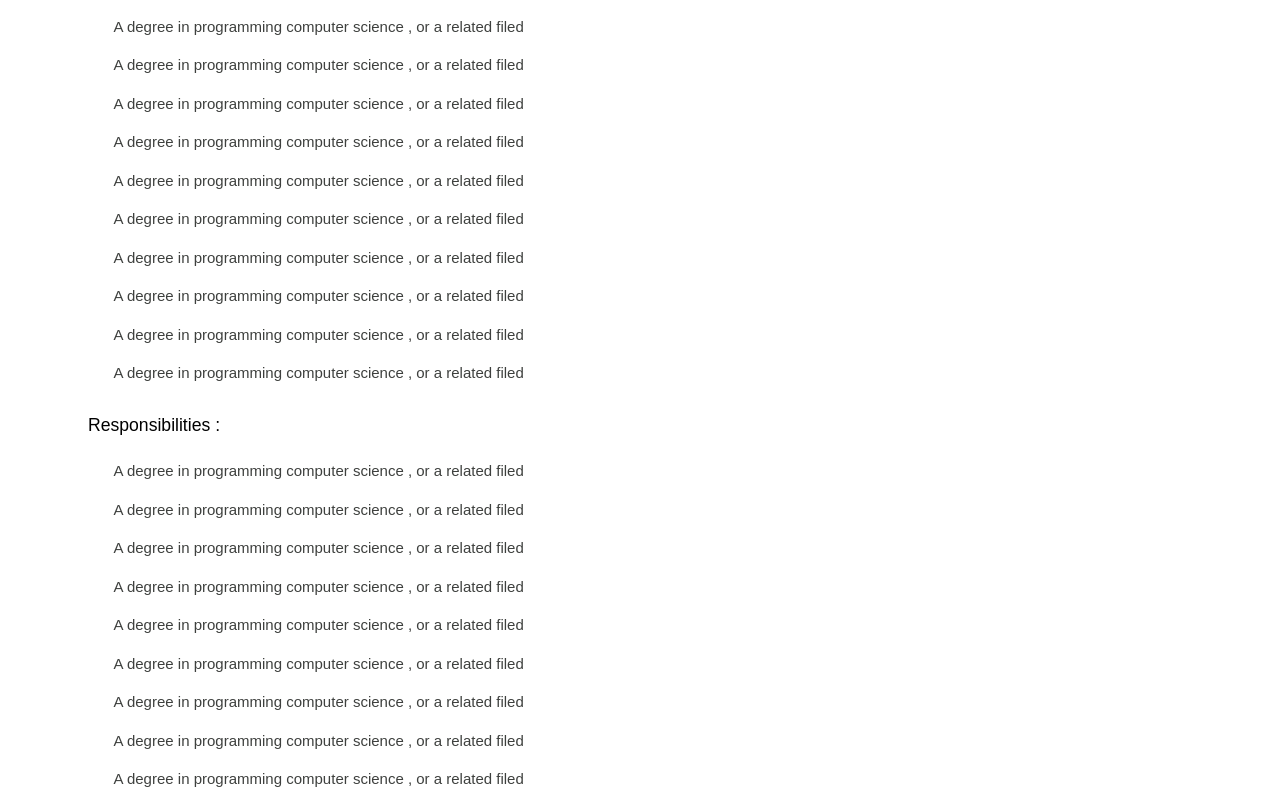
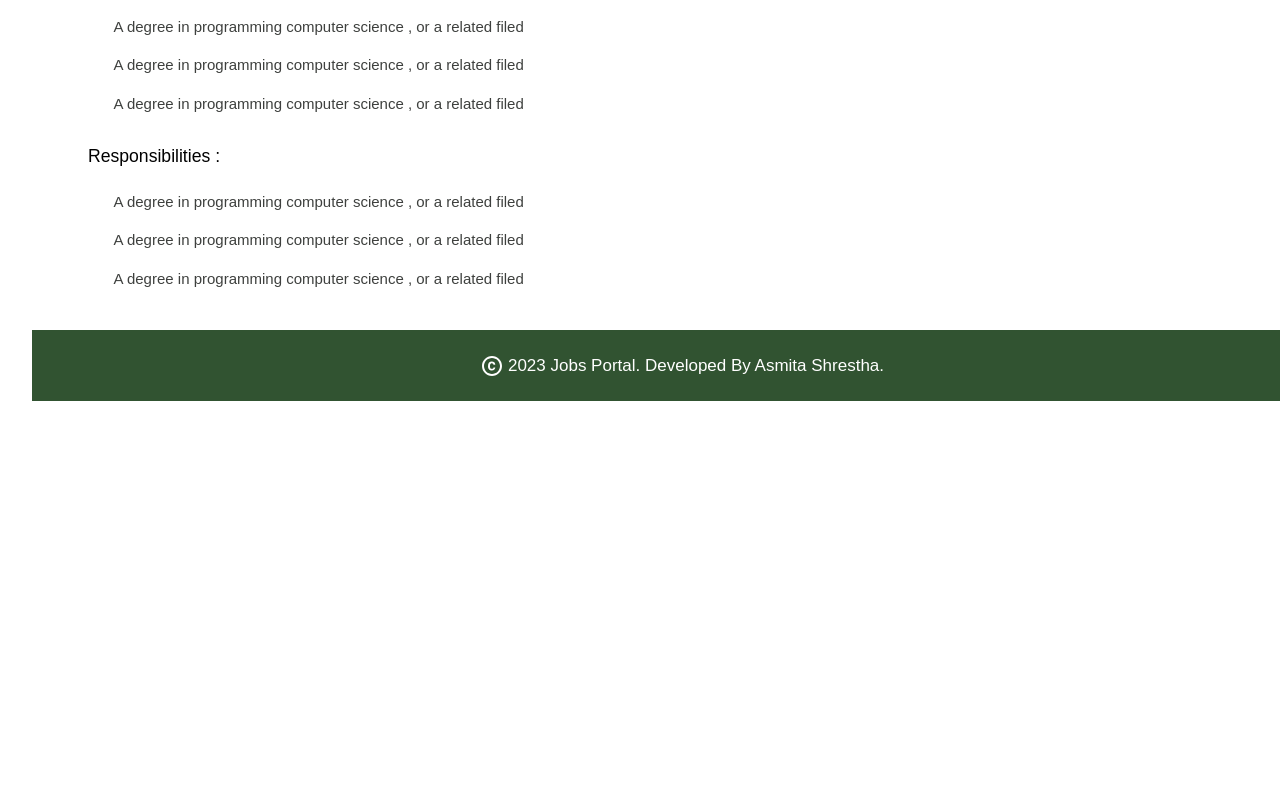
Before and after one commit to asmitashrestha/Employment_Website, a React (Vite) app: page /viewdetails in a window 1280 px wide. Shown: the part 740-1540 px from the top of the page. After the commit the page ends 1173 px from the top, so only its background shows below. Built offline with nearby package versions, Linux system fonts and the light colour scheme.

Commit message:
final ui

```diff
--- a/src/components/Viewdetails/Jobdesc.jsx
+++ b/src/components/Viewdetails/Jobdesc.jsx
@@ -46,13 +46,6 @@ const Jobdesc = ({edu,exp,explen,location,deadline,salary}) => {
                 <li>A degree in programming computer science , or a related filed </li>
                 <li>A degree in programming computer science , or a related filed</li>
                 <li>A degree in programming computer science , or a related filed</li>
-                <li>A degree in programming computer science , or a related filed</li>
-                <li>A degree in programming computer science , or a related filed</li>
-                <li>A degree in programming computer science , or a related filed</li>
-                <li>A degree in programming computer science , or a related filed</li>
-                <li>A degree in programming computer science , or a related filed</li>
-                <li>A degree in programming computer science , or a related filed</li>
-                <li>A degree in programming computer science , or a related filed</li>
             </ul>
         </div>
 
@@ -61,13 +54,6 @@ const Jobdesc = ({edu,exp,explen,location,deadline,salary}) => {
             <div className="responsibility">
             <ul>
                 <li>A degree in programming computer science , or a related filed </li>
-                <li>A degree in programming computer science , or a related filed</li>
-                <li>A degree in programming computer science , or a related filed</li>
-                <li>A degree in programming computer science , or a related filed</li>
-                <li>A degree in programming computer science , or a related filed</li>
-                <li>A degree in programming computer science , or a related filed</li>
-                <li>A degree in programming computer science , or a related filed</li>
-                <li>A degree in programming computer science , or a related filed</li>
                 <li>A degree in programming computer science , or a related filed</li>
                 <li>A degree in programming computer science , or a related filed</li>
             </ul>
--- a/src/index.css
+++ b/src/index.css
@@ -18,7 +18,6 @@
   margin-left: 0.9rem;
   text-align: center;
   padding: 0;
-
 }
 
 .navbar{
@@ -111,7 +110,7 @@
   width:6.5rem;
   border-radius: 0.5rem;
   border: none;
-  background-color:  rgb(48, 96, 48);
+  background-color: rgb(49, 83, 49);
   color: white;
   font-weight: 700;
   font-size: 1rem;
@@ -217,7 +216,9 @@
 .pop-list{
   padding-top: 50px;
   position: relative;
-  display: block;
+  display: grid;
+  grid-template-columns: repeat(2,1fr);
+  width:1220px;
   margin-top:18px;
   height: 130px;
   border: 1px solid rgb(182, 171, 171);
@@ -229,14 +230,14 @@
   position: absolute;
   left: 0;
   top: 25px;
-  margin-left:2.8rem;
+  margin-left:2rem;
   border-radius: 50%;
   width: 34px;
   height: 34px;
   padding: 35px;
   background: #fff;
   border: none;
-  background-color:rgb(48, 96, 48) ;
+  background-color:rgb(49, 83, 49);
   font-size: 22px;
   font-weight: 500;
   display: flex;
@@ -252,7 +253,7 @@
 
 .desc{
   position: absolute;
-  left: 160px;
+  left: 130px;
   top:20px;
   text-align: justify;
 }
@@ -263,7 +264,7 @@
 }
 .tit-desc{
   font-size: 22px;
-  color: black;
+  color: rgb(49, 83, 49);
 }
 
 .location{
@@ -280,14 +281,14 @@
 
 .btn-view{
   position: absolute;
-  left: 1010px;
-  top: 41px;
+  left: 1030px;
+  top: 48px;
 }
 
 .view-btn{
   color: white;
-  background-color: rgb(48, 96, 48) ;
-  padding: 15px 30px;
+  background-color: rgb(49, 83, 49);
+  padding: 20px 30px;
   font-size: 16px;
   border: none;
   border-radius: 10px;
@@ -307,7 +308,7 @@
 .view button{
   position: absolute;
   left: 530px;
-  background-color:  rgb(48, 96, 48);
+  background-color:  rgb(49, 83, 49);
   padding: 16px 45px;
   color: #fff;
   font-size: 16px;
@@ -323,7 +324,7 @@
   width:24px;
   height: 24px;
   margin-left: 80px;
-  background-color:rgb(48, 96, 48) ;
+  background-color:rgb(49, 83, 49);
   border:1px solid #fff;
   justify-content: center;
   display: flex;
@@ -340,7 +341,7 @@
   align-items: center;
   height: 71px;
   width: 1300px;
-  background-color:rgb(48, 96, 48) ;
+  background-color:rgb(49, 83, 49);
   color: #fff;
 }
 
@@ -563,7 +564,7 @@
 }
 .finalpost button{
   color: white;
-  background-color: rgb(48, 96, 48);
+  background-color: rgb(49, 83, 49);
   padding: 10px 40px;
   border-radius: 0.5rem;
 }
```
Also changed, not shown: src/components/Home/Jobavailable.jsx (line endings or trailing spaces).
